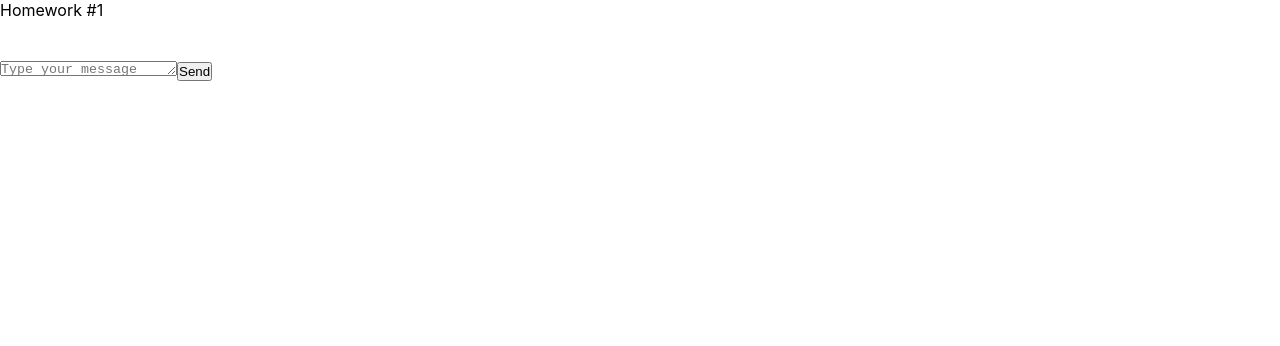
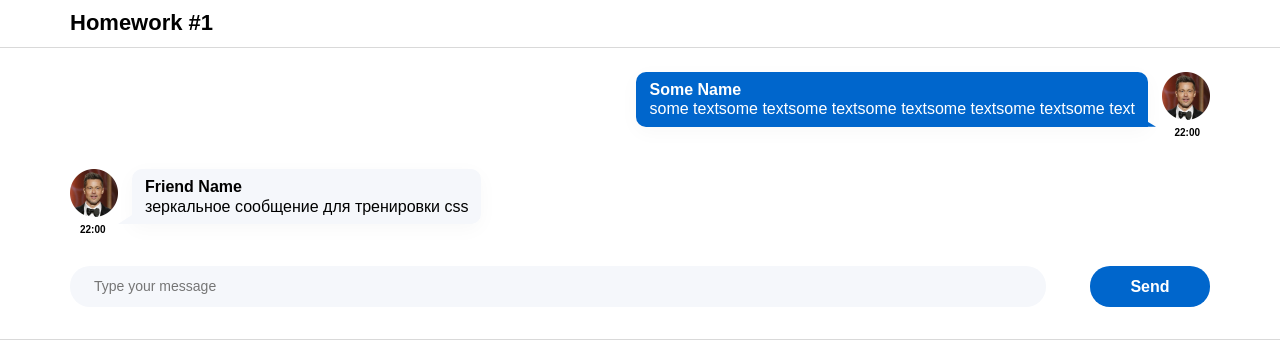
Before and after one commit to TatyanaNem/hws2, a React (Create React App) app: page / in a window 1280 px wide. Shown: the top 346 px of the page. Built offline with nearby package versions, Linux system fonts and the light colour scheme.

Commit message:
HW1 done

```diff
--- a/src/s1-main/App.module.css
+++ b/src/s1-main/App.module.css
@@ -3,9 +3,16 @@
 }
 
 .hw {
-
+    padding: 0 70px;
+    border-bottom: 1px solid #D9D9D9;
 }
 
 .hwTitle {
-
+    padding: 10px 70px;
+    font-family: Montserrat, sans-serif;
+    font-size: 22px;
+    font-weight: 600;
+    line-height: 26.82px;
+    text-align: left;
+    border-bottom: 1px solid #D9D9D9;
 }
--- a/src/s2-homeworks/hw01/friend-message/FriendMessage.module.css
+++ b/src/s2-homeworks/hw01/friend-message/FriendMessage.module.css
@@ -1,31 +1,58 @@
 .friendMessage {
-
+    margin-bottom: 30px;
 }
 
 .friendImageAndText {
-
+    display: flex;
+    justify-content: flex-start;
+    margin-top: 24px;
 }
 
 .friendImageAndText img {
-
+    width: 48px;
+    height: 48px;
+    margin-right: 14px;
 }
 
 .friendText {
-
+    position: relative;
+    padding: 8px 13px;
+    border-radius: 10px 10px 10px 0;
+    background-color: #F5F7FB;
+    box-shadow: 0px 5px 20px 0px rgba(29, 33, 38, 0.03);
 }
 
 .friendText:after {
-
+    content:'';
+    position: absolute;
+    left: -14px;
+    bottom: 0;
+    width: 14px;
+    height: 9px;
+    background-color: #F5F7FB;
+    clip-path: polygon(100% 0, 0% 100%, 100% 100%);
 }
 
 .friendName {
-
+    font-family: Montserrat, sans-serif;
+    font-size: 16px;
+    font-weight: 600;
+    line-height: 19.5px;
+    text-align: left;
 }
 
 .friendMessageText {
-
+    font-family: Montserrat, sans-serif;
+    font-size: 16px;
+    font-weight: 400;
+    line-height: 19.5px;
+    text-align: left;
 }
 
 .friendTime {
-
+    font-family: Montserrat, sans-serif;
+    font-size: 10px;
+    font-weight: 600;
+    line-height: 12.19px;
+    padding-left: 10px;
 }
--- a/src/s2-homeworks/hw01/friend-message/FriendMessage.tsx
+++ b/src/s2-homeworks/hw01/friend-message/FriendMessage.tsx
@@ -1,8 +1,11 @@
 import React from 'react'
 import s from './FriendMessage.module.css'
+import { MessageType } from '../HW1'
 
-// создать тип вместо any и отобразить приходящие данные
-const FriendMessage = (props: any) => {
+export type FriendMessagePropsType = {
+    message: MessageType
+}
+const FriendMessage = (props: FriendMessagePropsType) => {
     return (
         <div
             id={'hw1-friend-message-' + props.message.id}
@@ -11,26 +14,21 @@ const FriendMessage = (props: any) => {
             <div className={s.friendImageAndText}>
                 <img
                     id={'hw1-friend-avatar-' + props.message.id}
-                    // создаёт студент
-
-                    //
+                    alt={props.message.user.name}
+                    src={props.message.user.avatar}
                 />
                 <div className={s.friendText}>
                     <div
                         id={'hw1-friend-name-' + props.message.id}
                         className={s.friendName}
                     >
-                        {/*создаёт студент*/}
-
-                        {/**/}
+                        {props.message.user.name}
                     </div>
                     <pre
                         id={'hw1-friend-text-' + props.message.id}
                         className={s.friendMessageText}
                     >
-                        {/*создаёт студент*/}
-
-                        {/**/}
+                        {props.message.message.text}
                     </pre>
                 </div>
             </div>
@@ -38,9 +36,7 @@ const FriendMessage = (props: any) => {
                 id={'hw1-friend-time-' + props.message.id}
                 className={s.friendTime}
             >
-                {/*создаёт студент*/}
-
-                {/**/}
+                {props.message.message.time}
             </div>
         </div>
     )
--- a/src/s2-homeworks/hw01/message-sender/MessageSender.module.css
+++ b/src/s2-homeworks/hw01/message-sender/MessageSender.module.css
@@ -1,18 +1,41 @@
 .sendForm {
-
+    display: flex;
+    margin-bottom: 32px;
 }
 
 .textarea {
-
+    min-height: 40px;
+    flex-grow: 1;
+    margin-right: 44px;
+    border-radius: 20px;
+    padding: 12px 24px;
+    background-color: #F5F7FB;
+    border: none;
+    box-shadow: rgba(29, 33, 38, 0.03);
+    resize: unset;
+    font-family: Montserrat, sans-serif;
+    font-size: 14px;
+    font-weight: 400;
+    line-height: 17.07px;
 }
 
 .button {
-
+    padding: 10px 38px;
+    width: 120px;
+    font-family: Montserrat, sans-serif;
+    font-size: 16px;
+    font-weight: 600;
+    line-height: 19.5px;
+    background-color: #0066CC;
+    border: none;
+    border-radius: 20px;
+    color: white;
+    cursor: pointer;
 }
 
 .button:hover {
-
+    background-color: #4a89c8;
 }
 .button:active {
-
+    background-color: #024e99;
 }
--- a/src/s2-homeworks/hw01/message/Message.module.css
+++ b/src/s2-homeworks/hw01/message/Message.module.css
@@ -1,31 +1,63 @@
 .message {
-
+    display: flex;
+    flex-direction: column;
+    align-items: flex-end;
+    margin-bottom: 30px;
 }
 
 .imageAndText {
-
+    display: flex;
+    flex-direction: row-reverse;
+    margin-top: 24px;
 }
 
 .imageAndText img {
-
+    width: 48px;
+    height: 48px;
+    margin-left: 14px;
 }
 
 .text {
-
+    position: relative;
+    max-width: 527px;
+    padding: 8px 13px;
+    border-radius: 10px 10px 0 10px;
+    background-color: #0066CC;
+    box-shadow: 0px 5px 20px 0px rgba(29, 33, 38, 0.03);
+    color: white;
 }
 
 .text:after {
-
+    content:'';
+    position: absolute;
+    right: -8px;
+    bottom: 0;
+    width: 15px;
+    height: 9px;
+    background-color: #0066CC;
+    clip-path: polygon(100% 100%, 0 0, 0 100%);
 }
 
 .name {
-
+    font-family: Montserrat, sans-serif;
+    font-size: 16px;
+    font-weight: 600;
+    line-height: 19.5px;
+    text-align: left;
 }
 
 .messageText {
-
+    font-family: Montserrat, sans-serif;
+    font-size: 16px;
+    font-weight: 400;
+    line-height: 19.5px;
+    text-align: left;
 }
 
 .time {
-
+    font-family: Montserrat, sans-serif;
+    font-size: 10px;
+    font-weight: 600;
+    line-height: 12.19px;
+    padding-right: 10px;
 }
--- a/src/s2-homeworks/hw01/message/Message.tsx
+++ b/src/s2-homeworks/hw01/message/Message.tsx
@@ -1,8 +1,11 @@
 import React from 'react'
 import s from './Message.module.css'
+import { MessageType } from '../HW1'
 
 // нужно создать правильный тип вместо any
-export type MessagePropsType = any
+export type MessagePropsType = {
+    message: MessageType
+}
 
 // нужно отобразить приходящие данные
 const Message = (props: MessagePropsType) => {
@@ -11,27 +14,20 @@ const Message = (props: MessagePropsType) => {
             <div className={s.imageAndText}>
                 <img
                     id={'hw1-avatar-' + props.message.id}
-                    // создаёт студент
-
-                    //
+                    alt={props.message.user.name}
+                    src={props.message.user.avatar}
                 />
                 <div className={s.text}>
                     <div id={'hw1-name-' + props.message.id} className={s.name}>
-                        {/*создаёт студент*/}
-
-                        {/**/}
+                        {props.message.user.name}
                     </div>
                     <pre id={'hw1-text-' + props.message.id} className={s.messageText}>
-                        {/*создаёт студент*/}
-
-                        {/**/}
+                        {props.message.message.text}
                     </pre>
                 </div>
             </div>
             <div id={'hw1-time-' + props.message.id} className={s.time}>
-                {/*создаёт студент*/}
-
-                {/**/}
+                {props.message.message.time}
             </div>
         </div>
     )
```
Also changed, not shown: src/s2-homeworks/hw01/HW1.tsx (+15 -1 lines), 1 other file (tests, documents, lock files or other folders).
